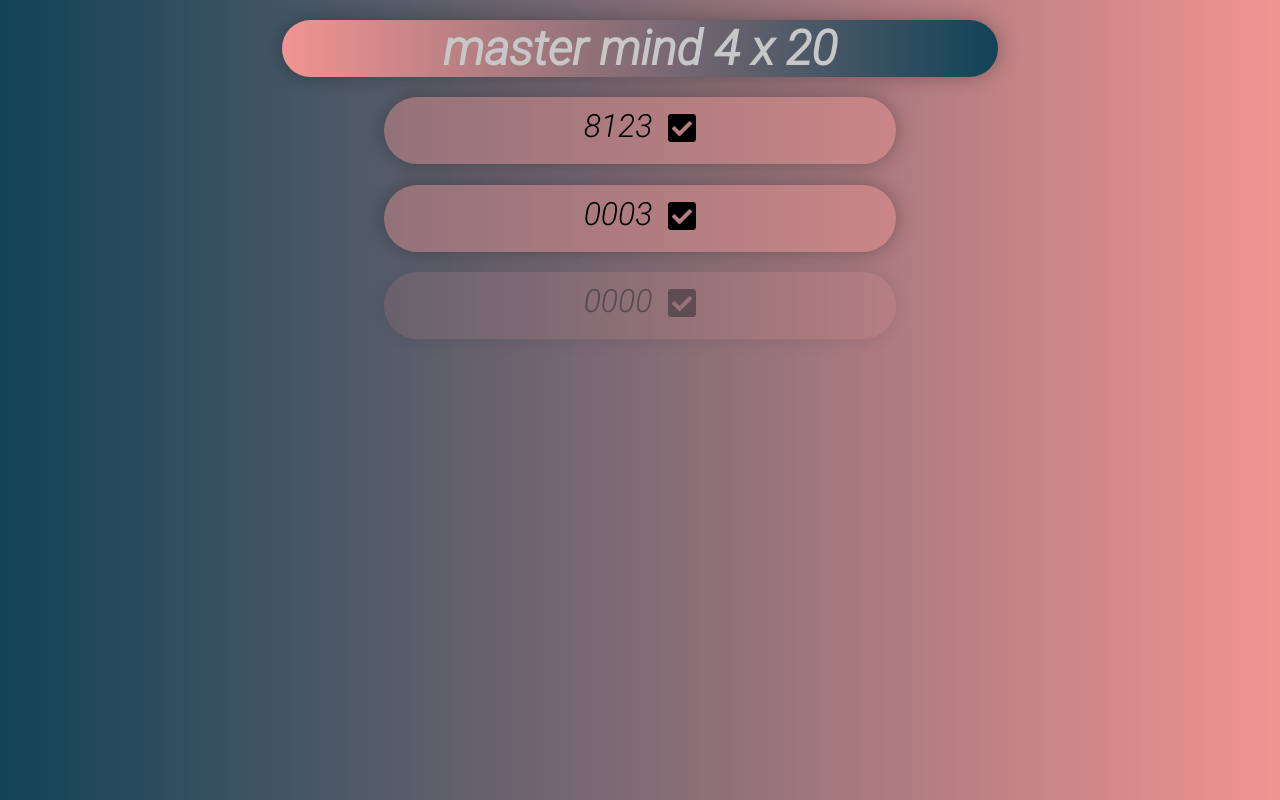
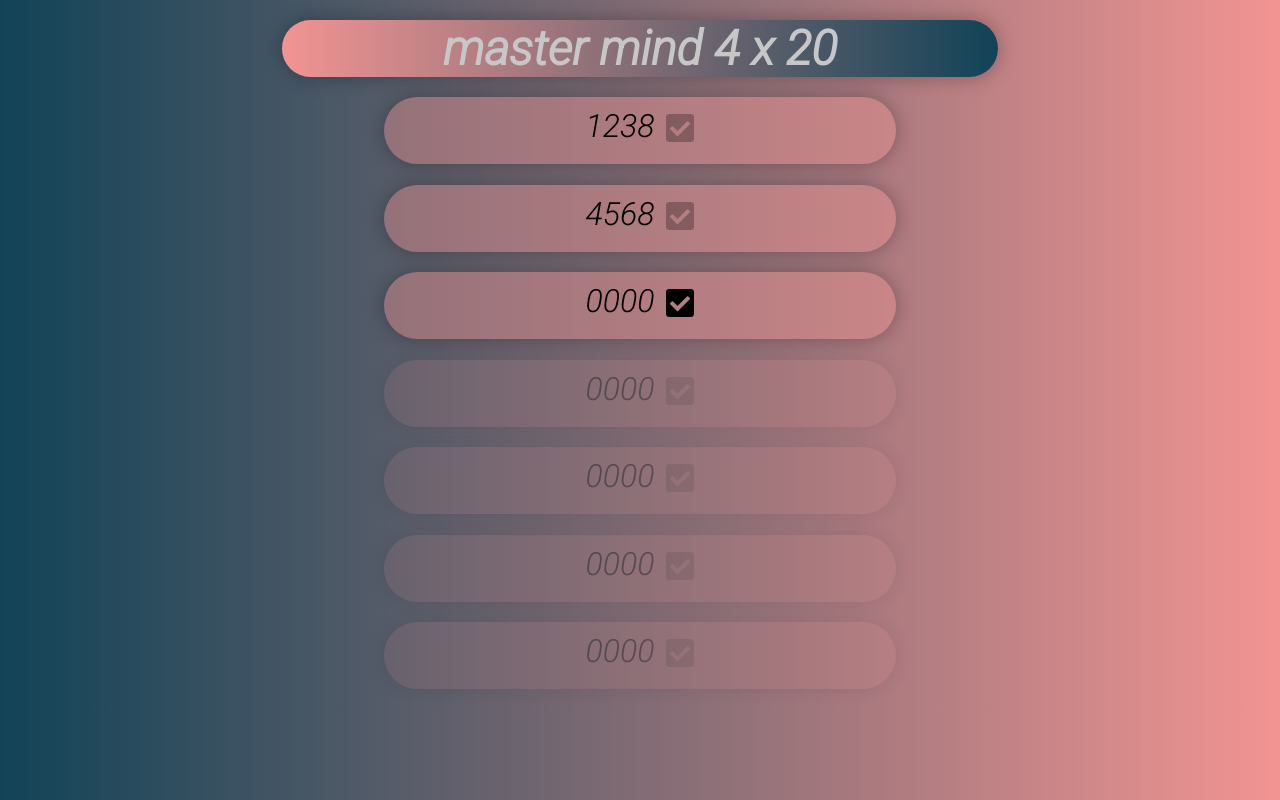
Before and after one commit to Outige/mastermind-js, a plain HTML site: page index.html in a window 1280 px wide. Drawn offline with Linux system fonts and the light colour scheme.

Commit message:
:construction: trying for github pages

```diff
--- a/index.html
+++ b/index.html
@@ -57,6 +57,6 @@
     </div>
 
 
-    <!-- <script type="module" src="app.js"></script> -->
+    <script type="module" src="app.js"></script>
 </body>
 </html>
```
